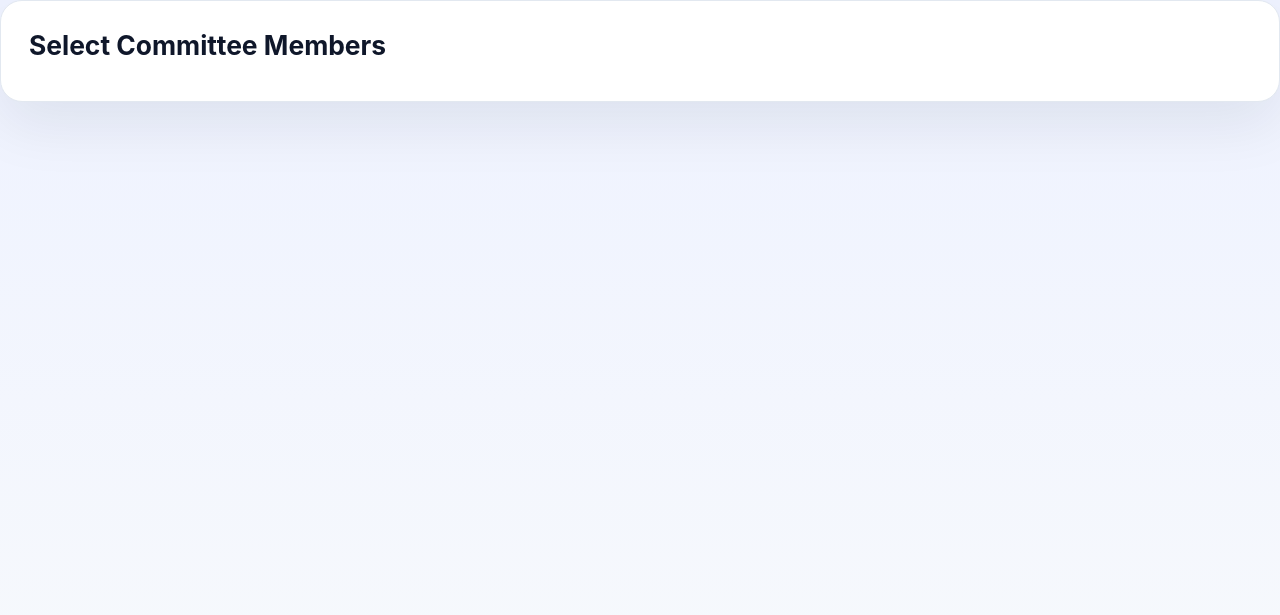
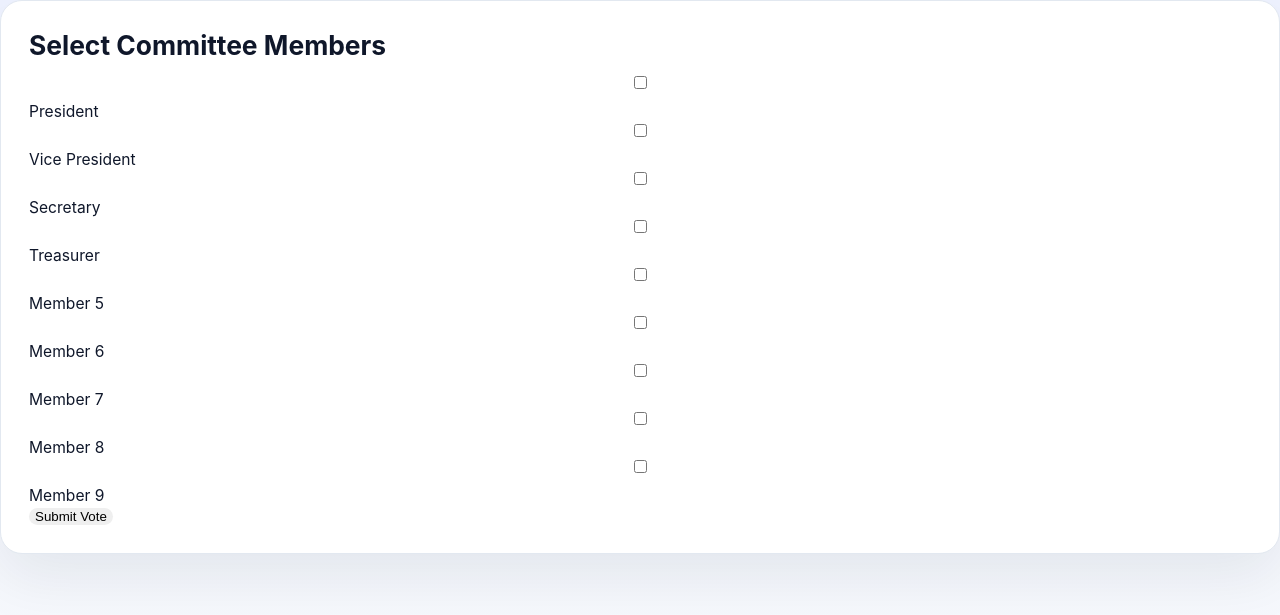
Before and after one commit to prabhjotkaur26/rwa-voting, a Python web app: template frontend/templates/vote.html in a window 1280 px wide. Shown: the top 615 px of the page. Run offline with Jinja, Linux system fonts and the light colour scheme; the template is opened without the code that fills it, so the values that code supplies are empty.

Commit message:
Update vote.html

```diff
--- a/frontend/templates/vote.html
+++ b/frontend/templates/vote.html
@@ -11,3 +11,23 @@
 <h2>Select Committee Members</h2>
 
 <div class="candidate-grid">
+
+<label><input type="checkbox" value="Member 1"> President</label>
+<label><input type="checkbox" value="Member 2"> Vice President</label>
+<label><input type="checkbox" value="Member 3"> Secretary</label>
+<label><input type="checkbox" value="Member 4"> Treasurer</label>
+<label><input type="checkbox" value="Member 5"> Member 5</label>
+<label><input type="checkbox" value="Member 6"> Member 6</label>
+<label><input type="checkbox" value="Member 7"> Member 7</label>
+<label><input type="checkbox" value="Member 8"> Member 8</label>
+<label><input type="checkbox" value="Member 9"> Member 9</label>
+
+</div>
+
+<button onclick="submitVote()">Submit Vote</button>
+
+</div>
+
+<script src="js/vote.js"></script>
+</body>
+</html>
```
